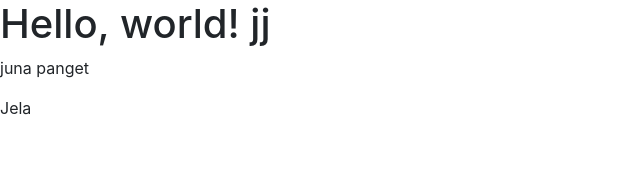
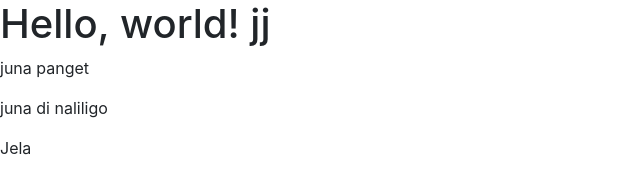
Before and after one commit to ashlynsthirteen/biodata-bootstrap, a plain HTML site: page index.html in a window 1280 px wide. Shown: the whole page, without its empty margins (0-640 px from the left). Drawn offline with nearby package versions, Linux system fonts and the light colour scheme.

Commit message:
added juna di

```diff
--- a/index.html
+++ b/index.html
@@ -13,6 +13,7 @@
   <body>
     <h1>Hello, world! jj</h1>
     <p>juna panget</p>
+    <p> juna di naliligo</p>
     <p>Jela</p>
     <!-- Optional JavaScript -->
     <!-- jQuery first, then Popper.js, then Bootstrap JS -->
```
